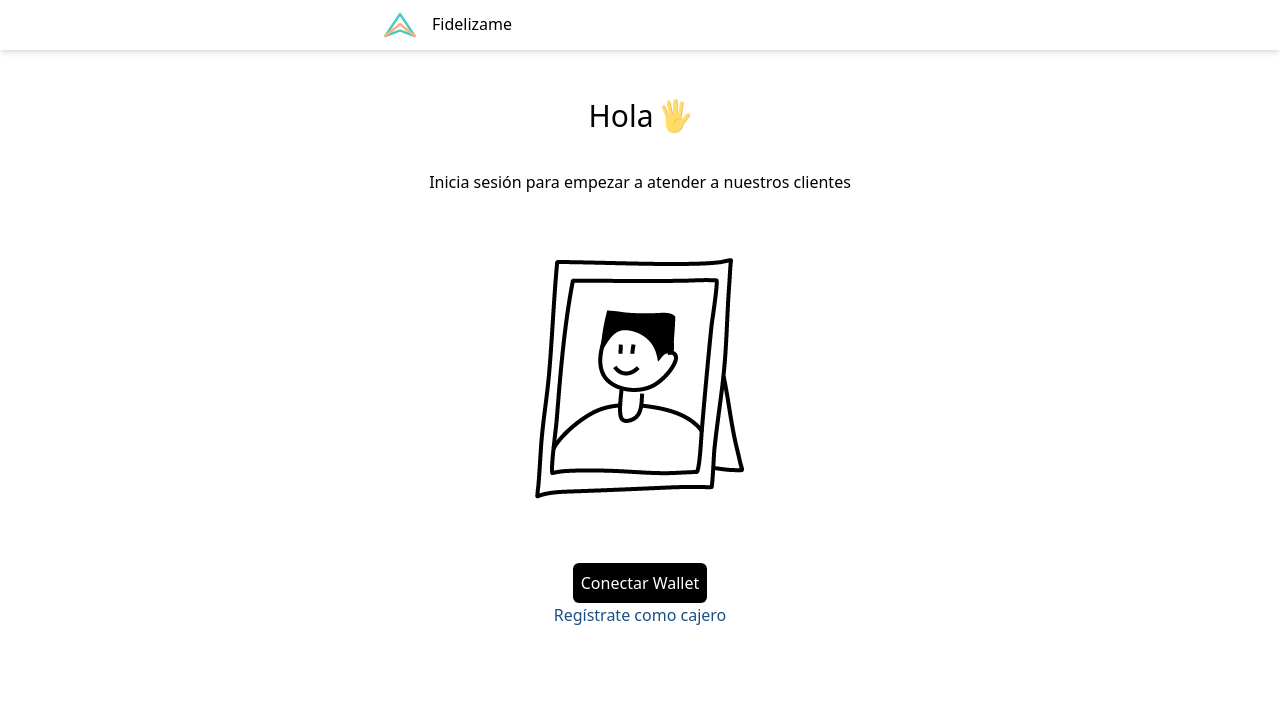
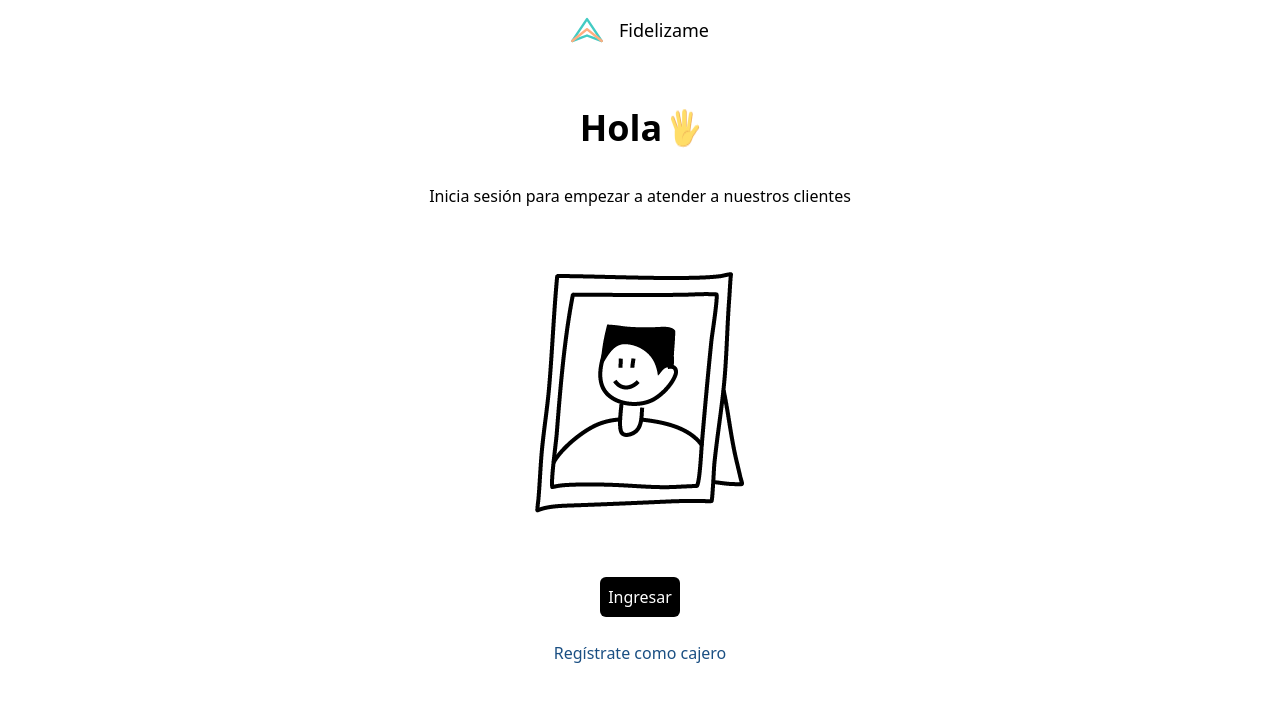
Before and after one commit to MarvoloV/fidelizame-app, a Next.js app: page / in a window 1280 px wide. Shown: the top 702 px of the page. Built offline with nearby package versions, Linux system fonts and the light colour scheme.

Commit message:
edit QR page and index

```diff
--- a/src/components/Header.tsx
+++ b/src/components/Header.tsx
@@ -3,10 +3,10 @@ import React from "react";
 
 export const Header = () => {
   return (
-    <header className="flex w-full justify-center px-5 py-3 bg-white shadow-md">
-      <div className="flex w-[32rem] justify-left items-left">
+    <header className="flex w-full justify-center px-5 py-4 bg-white">
+      <div className="flex items-center">
         <Image src="/images/fidelizame.svg" alt="logo" width={32} height={25} />
-        <h1 className="pl-4 text-base">Fidelizame</h1>
+        <h1 className="pl-4 text-lg decoration-blue-500">Fidelizame</h1>
       </div>
       {/* <button
         className="text-white bg-primary rounded-md p-2"
--- a/src/pages/index.tsx
+++ b/src/pages/index.tsx
@@ -20,7 +20,7 @@ export default function Home() {
       <Layout title="Home Page">
         <div className="flex flex-col items-center ">
           <div className="flex w-full justify-center mt-12">
-            <h1 className="text-3xl pr-2">Hola</h1>
+            <h1 className="text-4xl font-bold pr-2">Hola</h1>
             <Image
               src="/images/emojione_hand.png"
               width={30}
@@ -40,13 +40,13 @@ export default function Home() {
             />
           </figure>
           <button
-            className="text-white bg-black rounded-md p-2 mt-16"
+            className="text-white bg-black rounded-md p-2 mt-16 mb-6"
             onClick={async () => {
               dispatch(connect());
               router.push("/cajero");
             }}
           >
-            Conectar Wallet
+            Ingresar
           </button>
           <Link href={"/registro"} className="text-title">
             Regístrate como cajero
--- a/src/pages/qr.tsx
+++ b/src/pages/qr.tsx
@@ -11,7 +11,7 @@ import Link from "next/link";
 export default function Cajero() {
   const dispatch = useDispatch();
   const router = useRouter();
-  const [result, setResult] = useState("No result");
+  const [result, setResult] = useState("Escaneando QR...");
   const [isViewScan, setisViewScan] = useState(true);
   const { ref } = useZxing({
     onResult(result) {
@@ -31,7 +31,7 @@ export default function Cajero() {
           {isViewScan && <video ref={ref} className="p-10" />}
 
           <p>
-            <span>Last result:</span>
+            <span></span>
             <span>{result}</span>
           </p>
           <Link
```
Also changed, not shown: 1 other file (tests, documents, lock files or other folders).
